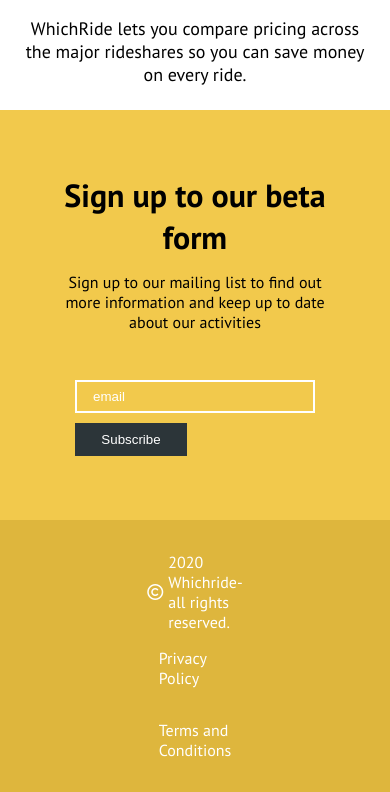
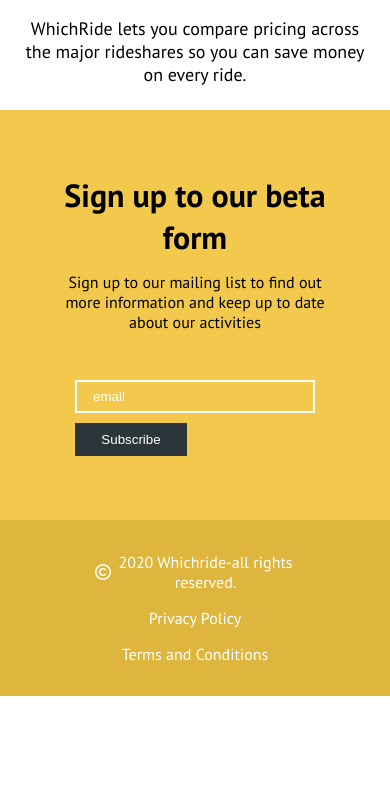
Before and after one commit to Ahliyat/rider-app, a plain HTML site: page index.html in a window 390 px wide. Shown: the part 3075-3867 px from the top of the page. After the commit the page ends 3771 px from the top, so only its background shows below. Drawn offline with Linux system fonts and the light colour scheme.

Commit message:
finished

```diff
--- a/style.css
+++ b/style.css
@@ -236,7 +236,7 @@
 }
 .footer-child {
   display: flex;
-  gap: 2rem;
+  gap: 1rem;
 }
 /* FOOTER */
 @media (max-width: 950px) {
@@ -295,11 +295,17 @@
   .footer-container {
     flex-direction: column;
     gap: 1rem;
+
   }
   .footer-child{
     flex-direction: column;
     justify-content: center;
     align-items: center;
+    width: 200px;
+  }
+  .copyright{
+    text-align: center;
+    width: 200px;
   }
   .subscribe-container section {
     flex-direction: column;
```
